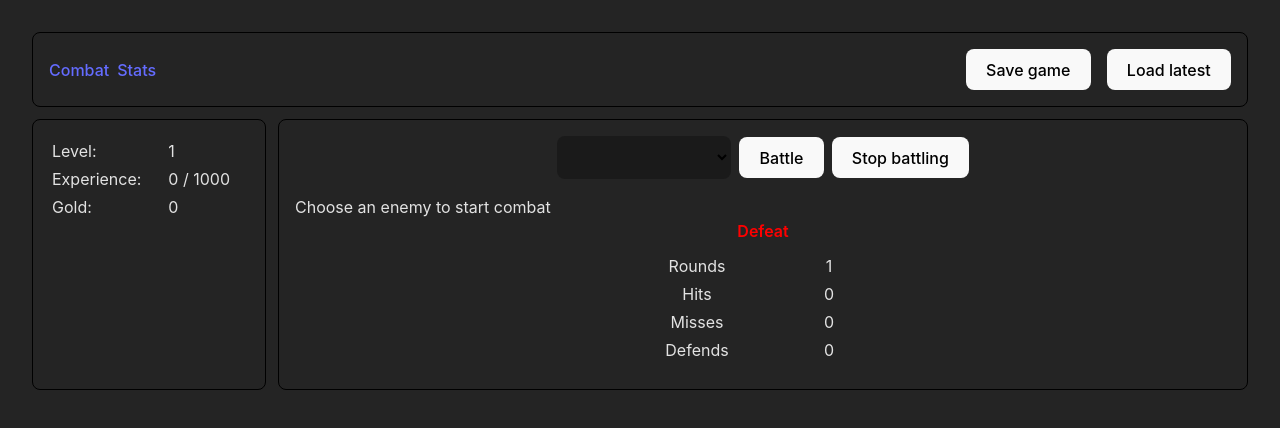
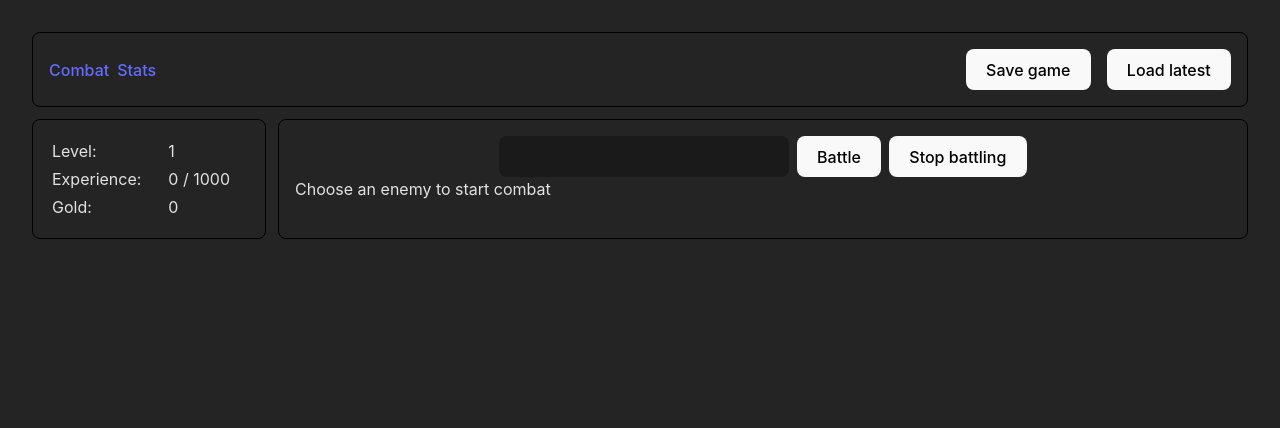
Before and after one commit to MJZwart/idle-questify, a Vue app: page / in a window 1280 px wide. Shown: the top 428 px of the page. Built offline with nearby package versions, Linux system fonts and the light colour scheme.

Commit message:
Added automated enemies

```diff
--- a/resources/assets/scss/style.scss
+++ b/resources/assets/scss/style.scss
@@ -79,6 +79,16 @@ select {
 select:hover {
     border-color: #646cff;
 }
+input {
+    border-radius: 8px;
+    border: 1px solid transparent;
+    padding: 0.6em 1.2em;
+    font-size: 1em;
+    font-weight: 500;
+    font-family: inherit;
+    background-color: #1a1a1a;
+    transition: border-color 0.25s;
+}
 
 .card {
     padding: 2em;
--- a/resources/js/components/tabs/combat/Combat.vue
+++ b/resources/js/components/tabs/combat/Combat.vue
@@ -1,11 +1,7 @@
 <template>
     <div class="align-center flex flex-col">
         <div>
-            <select v-model="selectedEnemyId" class="mr-2 mb-3">
-                <option v-for="(enemy, idx) in enemies" :key="idx" :value="enemy.id">
-                    {{ enemy.name }}
-                </option>
-            </select>
+            <input v-model="selectedEnemyLevel" class="mr-2" />
             <button type="button" @click="startCombat" class="mr-2">Battle</button>
             <button type="button" @click="endCombat">Stop battling</button>
         </div>
@@ -46,9 +42,8 @@
 </template>
 
 <script setup lang="ts">
-import {enemies} from 'assets/lists/enemies';
 import ActiveFight from './components/ActiveFight.vue';
-import {startCombat, endCombat, latestCombatResult, selectedEnemyId} from 'service/combatService';
+import {startCombat, endCombat, latestCombatResult, selectedEnemyLevel} from 'service/combatService';
 </script>
 
 <style lang="scss" scoped>
--- a/resources/js/components/tabs/combat/components/ActiveFight.vue
+++ b/resources/js/components/tabs/combat/components/ActiveFight.vue
@@ -21,7 +21,7 @@
 <script setup lang="ts">
 import {calculateHitPoints} from 'service/userStatService';
 import ProgressBar from 'components/global/ProgressBar.vue';
-import {isCombatActive, latestCombatResult, selectedEnemy, selectedEnemyId} from 'service/combatService';
+import {isCombatActive, latestCombatResult, selectedEnemy, selectedEnemyLevel} from 'service/combatService';
 import {onMounted} from 'vue';
 
 const parseHealth = (health: number) => {
@@ -31,7 +31,7 @@ const parseHealth = (health: number) => {
 
 onMounted(() => {
     if (isCombatActive && !selectedEnemy) {
-        selectedEnemyId.value = latestCombatResult.value?.enemy.id;
+        selectedEnemyLevel.value = latestCombatResult.value?.enemy.id;
     }
 });
 </script>
--- /dev/null
+++ b/resources/js/helpers/enemySpawner.ts
@@ -0,0 +1,18 @@
+import {Enemy} from 'types/enemy';
+
+export const spawnEnemy = (level: number): Enemy => {
+    const baseHealth = 95;
+    const baseStat = 0.475;
+    const healthAdditive = 5;
+    const statAdditive = 0.025;
+    const health = baseHealth + healthAdditive * ((level * (level + 1) * (2 * level + 1)) / 6);
+    const stat = baseStat + statAdditive * ((level * (level + 1) * (2 * level + 1)) / 6);
+    return {
+        id: level,
+        name: 'Enemy #' + level,
+        level: level,
+        attack: stat,
+        defence: stat,
+        health,
+    };
+};
--- a/resources/js/service/combatService.ts
+++ b/resources/js/service/combatService.ts
@@ -3,20 +3,21 @@ import {calculateDamage, calculateHitChance, calculateHitPoints} from './userSta
 import {ref, computed} from 'vue';
 import {applyExperience, user} from './userService';
 import {CombatResult} from 'types/combat';
-import {enemies} from 'assets/lists/enemies';
 import {randomBetween} from '../helpers/numberHelper';
+import {spawnEnemy} from 'helpers/enemySpawner';
 
 const activeCombat = ref<NodeJS.Timeout | number>();
 export const isCombatActive = computed(() => activeCombat.value !== undefined);
 export const latestCombatResult = ref<CombatResult>();
 
-export const selectedEnemyId = ref<number | null>(null); // TODO Automatically pick selected from last selection
+export const selectedEnemyLevel = ref<number | null>(null);
 export const selectedEnemy = computed(() => {
-    if (selectedEnemyId === null) return null;
-    return enemies.find(enemy => enemy.id === selectedEnemyId.value) ?? null;
+    if (selectedEnemyLevel.value === null) return null;
+    return spawnEnemy(selectedEnemyLevel.value);
 });
 
 export const startCombat = (): void => {
+    console.log('starting combat');
     if (!selectedEnemy) return;
     if (isCombatActive.value) return;
     initiateCombat();
@@ -87,7 +88,7 @@ const fightAndApply = (enemy: Enemy) => {
  * The results are applied and saved locally for this round. These will be overwritten every fight.
  */
 const fightEnemy = (enemy: Enemy): CombatResult => {
-    console.log('starting fight');
+    console.log('starting fight', enemy);
     let rounds = 1;
     let misses = 0;
     let hits = 0;
--- a/resources/js/service/saveService.ts
+++ b/resources/js/service/saveService.ts
@@ -1,4 +1,4 @@
-import {initiateCombat, selectedEnemyId, startCombat} from './combatService';
+import {initiateCombat, selectedEnemyLevel, startCombat} from './combatService';
 import {addSuccessToast} from './toastService';
 import {user} from './userService';
 
@@ -10,7 +10,7 @@ export const saveGame = (): void => {
     user.value.lastSave = new Date();
     const objectToSave = {
         user: user.value,
-        selectedEnemyId: selectedEnemyId.value,
+        selectedEnemyLevel: selectedEnemyLevel.value,
     };
     localStorage.setItem('questify-save', JSON.stringify(objectToSave));
     addSuccessToast('Game saved!');
@@ -22,8 +22,8 @@ export const loadGame = (): boolean => {
     const parsedObject = JSON.parse(saveGame);
     user.value = parsedObject.user;
     let lastAction = '';
-    if (parsedObject.selectedEnemyId) {
-        selectedEnemyId.value = parsedObject.selectedEnemyId;
+    if (parsedObject.selectedEnemyLevel) {
+        selectedEnemyLevel.value = parsedObject.selectedEnemyLevel;
         lastAction = 'combat';
     }
     calculateOfflineProgress(lastAction);
@@ -32,7 +32,7 @@ export const loadGame = (): boolean => {
 };
 
 export const checkGameState = (): void => {
-    if (selectedEnemyId !== null) startCombat();
+    if (selectedEnemyLevel.value !== null) startCombat();
 };
 
 const calculateOfflineProgress = (action: string) => {
```
